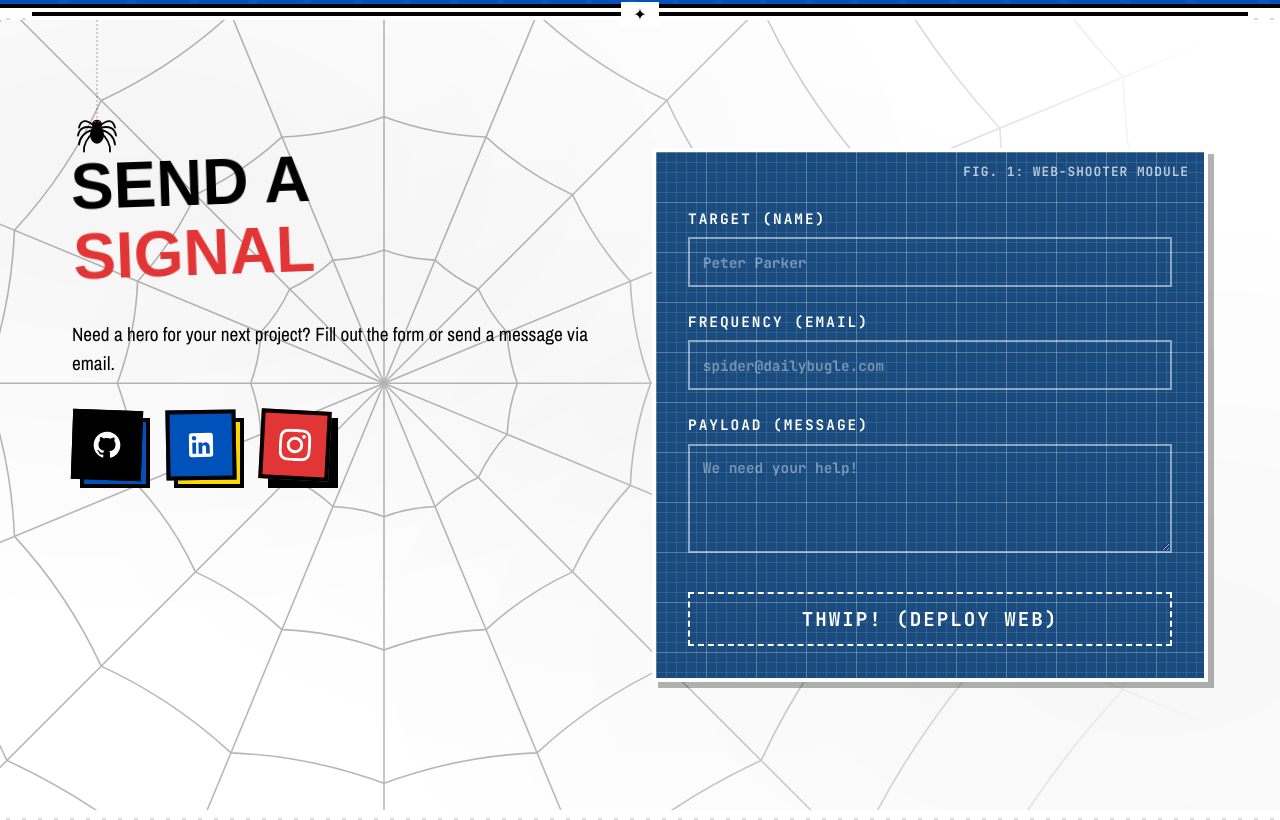
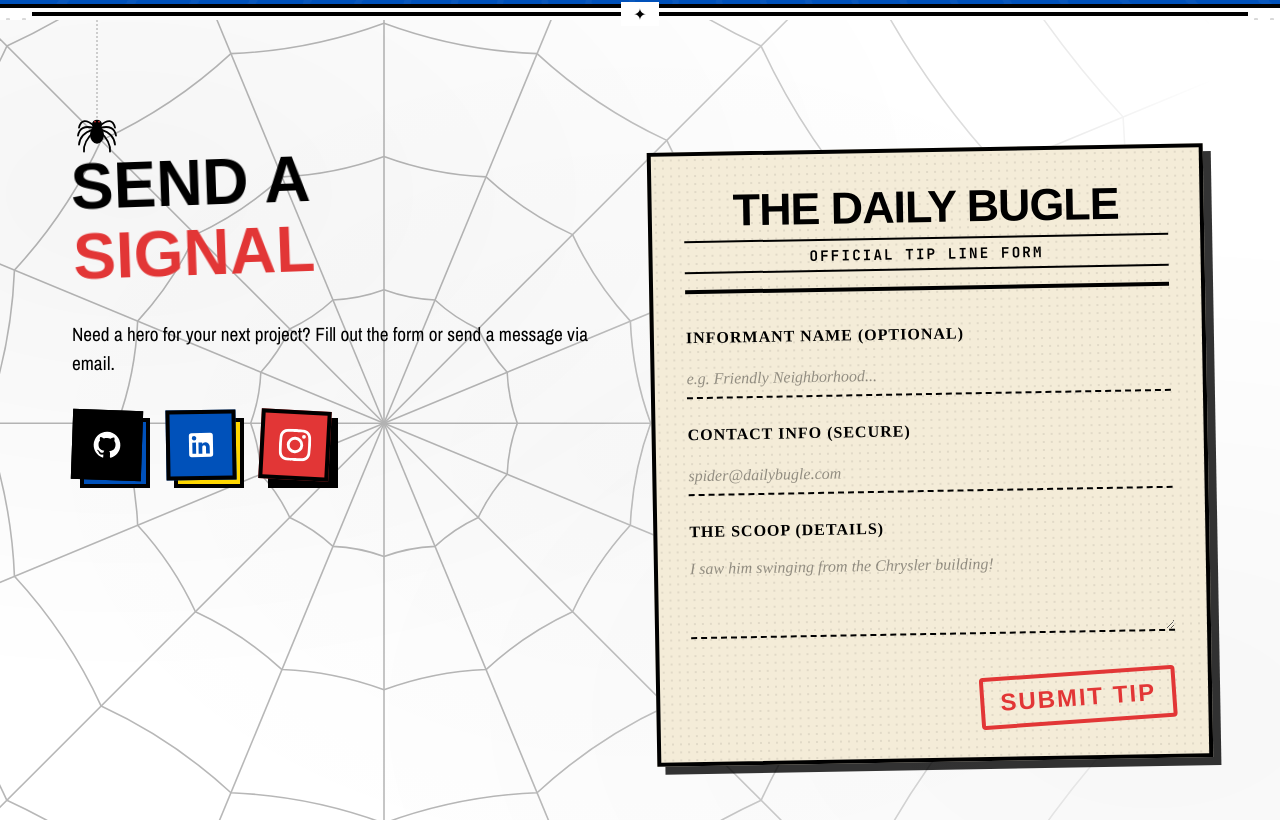
Before and after one commit to Saintfai/portfolio, a Next.js app: page / in a window 1280 px wide. Shown: the part 3540-4360 px from the top of the page. Built offline with nearby package versions, Linux system fonts and the light colour scheme; a web font is replaced by a local one.

Commit message:
Redesign contact form with Daily Bugle theme

```diff
--- a/app/components/ContactSection.tsx
+++ b/app/components/ContactSection.tsx
@@ -130,26 +130,30 @@ export default function ContactSection() {
           <ScrollReveal
             animationClass="scroll-reveal-simple scroll-shadow-reveal"
           >
-            <form onSubmit={handleSubmit} className="blueprint-card">
-              <div className="blueprint-input-group">
-                <label className="blueprint-label" htmlFor="name">Target (Name)</label>
-                <input type="text" id="name" name="name" className="blueprint-input" placeholder="Peter Parker" required />
+            <form onSubmit={handleSubmit} className="bugle-card">
+              <div className="bugle-header">
+                <h3 className="bugle-masthead">The Daily Bugle</h3>
+                <div className="bugle-subhead">OFFICIAL TIP LINE FORM</div>
               </div>
-              <div className="blueprint-input-group">
-                <label className="blueprint-label" htmlFor="email">Frequency (Email)</label>
-                <input type="email" id="email" name="email" className="blueprint-input" placeholder="spider@dailybugle.com" required />
+              <div className="bugle-input-group">
+                <label className="bugle-label" htmlFor="name">Informant Name (Optional)</label>
+                <input type="text" id="name" name="name" className="bugle-input" placeholder="e.g. Friendly Neighborhood..." required />
               </div>
-              <div className="blueprint-input-group">
-                <label className="blueprint-label" htmlFor="message">Payload (Message)</label>
-                <textarea id="message" name="message" className="blueprint-input" rows={4} placeholder="We need your help!" required></textarea>
+              <div className="bugle-input-group">
+                <label className="bugle-label" htmlFor="email">Contact Info (Secure)</label>
+                <input type="email" id="email" name="email" className="bugle-input" placeholder="spider@dailybugle.com" required />
               </div>
-              <div className="submit-btn-container">
+              <div className="bugle-input-group">
+                <label className="bugle-label" htmlFor="message">The Scoop (Details)</label>
+                <textarea id="message" name="message" className="bugle-input" rows={3} placeholder="I saw him swinging from the Chrysler building!" required></textarea>
+              </div>
+              <div className="submit-btn-container text-right">
                 <button
                   type="submit"
-                  className="blueprint-btn"
+                  className="bugle-submit-stamp"
                   disabled={status === "loading"}
                 >
-                  {status === "loading" ? "Deploying..." : "Thwip! (Deploy Web)"}
+                  {status === "loading" ? "STAMPING..." : "SUBMIT TIP"}
                 </button>
               </div>
               {result && (
--- a/app/globals.css
+++ b/app/globals.css
@@ -2894,121 +2894,160 @@ html.splash-seen .splash-overlay { display: none !important; }
 }
 
 /* ============================================
-   BLUEPRINT CARD / SKETCH STYLE (Contact)
+   THE DAILY BUGLE TIP LINE STYLE (Contact)
    ============================================ */
-.blueprint-card {
-  background-color: #1a4b7f; /* Blueprint blue */
-  background-image:
-    linear-gradient(rgba(255, 255, 255, 0.2) 1px, transparent 1px),
-    linear-gradient(90deg, rgba(255, 255, 255, 0.2) 1px, transparent 1px),
-    linear-gradient(rgba(255, 255, 255, 0.1) 1px, transparent 1px),
-    linear-gradient(90deg, rgba(255, 255, 255, 0.1) 1px, transparent 1px);
-  background-size: 50px 50px, 50px 50px, 10px 10px, 10px 10px;
-  border: 4px solid var(--color-pure-white);
+.bugle-card {
+  background-color: #f4ecd8; /* Aged newspaper paper */
+  background-image: radial-gradient(circle at center, rgba(0, 0, 0, 0.08) 1px, transparent 1.5px);
+  background-size: 8px 8px; /* Halftone pattern */
+  border: 4px solid var(--color-pure-black);
   padding: 2rem;
-  color: var(--color-pure-white);
-  font-family: var(--font-mono); /* Technical look */
+  color: var(--color-pure-black);
+  font-family: 'Times New Roman', Times, serif; /* Newspaper font */
   position: relative;
   box-sizing: border-box;
   width: 100%;
   max-width: 100%;
-  box-shadow: 6px 6px 0px rgba(0,0,0,0.3);
+  box-shadow: 8px 8px 0px rgba(0,0,0,0.8);
+  transform: rotate(-1deg); /* Slight paper tilt */
   transition: transform 0.2s ease, box-shadow 0.2s ease;
 }
 
-.blueprint-card:hover {
-  transform: translate(-2px, -2px);
-  box-shadow: 8px 8px 0px rgba(0,0,0,0.4);
-}
-
-.blueprint-card::before {
-  content: "FIG. 1: WEB-SHOOTER MODULE";
-  position: absolute;
-  top: 10px;
-  right: 15px;
-  font-size: 0.8rem;
-  color: rgba(255, 255, 255, 0.7);
-  letter-spacing: 1px;
-}
-
-.blueprint-input-group {
-  margin-top: 1.5rem;
-  margin-bottom: 1rem;
-  position: relative;
-}
-
-.blueprint-label {
-  display: block;
+.bugle-card:hover {
+  transform: translate(-2px, -2px) rotate(-1deg);
+  box-shadow: 10px 10px 0px rgba(0,0,0,1);
+}
+
+.bugle-header {
+  border-bottom: 4px solid var(--color-pure-black);
+  text-align: center;
+  margin-bottom: 2rem;
+  padding-bottom: 1rem;
+}
+
+.bugle-masthead {
+  font-family: var(--font-display);
+  font-size: 2.8rem;
+  text-transform: uppercase;
+  margin: 0;
+  line-height: 1;
+  letter-spacing: -1px;
+}
+
+.bugle-subhead {
+  font-family: var(--font-mono);
   font-size: 0.9rem;
   font-weight: bold;
   text-transform: uppercase;
+  border-top: 2px solid var(--color-pure-black);
+  border-bottom: 2px solid var(--color-pure-black);
+  padding: 4px 0;
+  margin-top: 0.5rem;
+  letter-spacing: 2px;
+}
+
+.bugle-input-group {
+  margin-top: 1.5rem;
+  margin-bottom: 1rem;
+  position: relative;
+}
+
+.bugle-label {
+  display: block;
+  font-size: 1rem;
+  font-weight: bold;
+  text-transform: uppercase;
   margin-bottom: 0.5rem;
-  letter-spacing: 2px;
-  color: var(--color-pure-white);
-}
-
-.blueprint-input {
+  letter-spacing: 1px;
+  color: var(--color-pure-black);
+}
+
+.bugle-input {
   width: 100%;
-  padding: 0.8rem;
+  padding: 0.5rem 0;
   background-color: transparent;
-  border: 2px solid rgba(255, 255, 255, 0.5);
-  color: var(--color-pure-white);
-  font-family: 'Kalam', 'Comic Sans MS', cursive, var(--font-body); /* Handwritten look */
-  font-size: 1.1rem;
+  border: none;
+  border-bottom: 2px dashed var(--color-pure-black);
+  color: var(--color-pure-black);
+  font-family: 'Kalam', 'Comic Sans MS', cursive, var(--font-body); /* Handwritten fill-in */
+  font-size: 1.2rem;
   outline: none;
-  transition: border-color 0.2s ease, background-color 0.2s ease;
+  transition: border-color 0.2s ease;
   box-sizing: border-box;
   max-width: 100%;
 }
 
-.blueprint-input::placeholder {
-  color: rgba(255, 255, 255, 0.4);
-  font-family: var(--font-mono);
-  font-size: 0.9rem;
-}
-
-.blueprint-input:focus {
-  border-color: var(--color-wolverine-yellow);
-  background-color: rgba(255, 255, 255, 0.05);
-}
-
-.blueprint-btn {
-  font-family: var(--font-mono);
-  font-weight: bold;
-  font-size: 1.2rem;
-  padding: 0.75rem 1.5rem;
+.bugle-input::placeholder {
+  color: rgba(0, 0, 0, 0.4);
+  font-family: 'Times New Roman', Times, serif;
+  font-style: italic;
+  font-size: 1rem;
+}
+
+.bugle-input:focus {
+  border-bottom: 2px solid var(--color-spiderman-red);
+}
+
+.bugle-submit-stamp {
+  font-family: var(--font-display);
+  font-weight: 900;
+  font-size: 1.5rem;
+  padding: 0.5rem 1rem;
   cursor: pointer;
-  border: 2px dashed var(--color-pure-white);
+  border: 4px solid var(--color-spiderman-red);
+  border-radius: 4px;
   background-color: transparent;
-  color: var(--color-pure-white);
+  color: var(--color-spiderman-red);
   text-transform: uppercase;
   letter-spacing: 2px;
-  width: 100%;
-  transition: all 0.2s ease;
+  transition: all 0.1s ease;
   position: relative;
   overflow: hidden;
   box-sizing: border-box;
   max-width: 100%;
-}
-
-.blueprint-btn:hover {
+  transform: rotate(-3deg);
+  display: inline-block;
+}
+
+.bugle-submit-stamp:hover {
+  background-color: var(--color-spiderman-red);
+  color: var(--color-pure-white);
+  transform: rotate(-1deg) scale(1.05);
+}
+
+/* Adjustments for Noir Mode */
+:root[data-theme='noir'] .bugle-card {
+  background-color: #2a2a2a; /* Darkened newspaper */
+  background-image: radial-gradient(circle at center, rgba(255, 255, 255, 0.08) 1px, transparent 1.5px);
+  border-color: var(--color-pure-white);
+  color: var(--color-pure-white);
+  box-shadow: 8px 8px 0px rgba(0,0,0,1);
+}
+
+:root[data-theme='noir'] .bugle-header,
+:root[data-theme='noir'] .bugle-subhead {
+  border-color: var(--color-pure-white);
+}
+
+:root[data-theme='noir'] .bugle-label,
+:root[data-theme='noir'] .bugle-input {
+  color: var(--color-pure-white);
+}
+
+:root[data-theme='noir'] .bugle-input {
+  border-bottom-color: var(--color-pure-white);
+}
+
+:root[data-theme='noir'] .bugle-input::placeholder {
+  color: rgba(255, 255, 255, 0.4);
+}
+
+:root[data-theme='noir'] .bugle-submit-stamp {
+  border-color: var(--color-pure-white);
+  color: var(--color-pure-white);
+}
+
+:root[data-theme='noir'] .bugle-submit-stamp:hover {
   background-color: var(--color-pure-white);
-  color: #1a4b7f;
-  border-style: solid;
-}
-
-/* Adjustments for Noir Mode */
-:root[data-theme='noir'] .blueprint-card {
-  background-color: #111; /* Dark blueprint */
-  background-image:
-    linear-gradient(rgba(255, 255, 255, 0.05) 1px, transparent 1px),
-    linear-gradient(90deg, rgba(255, 255, 255, 0.05) 1px, transparent 1px);
-  background-size: 20px 20px, 20px 20px;
-  border-color: var(--noir-accent);
-}
-
-:root[data-theme='noir'] .blueprint-btn:hover {
-  background-color: var(--noir-accent);
   color: var(--color-pure-black);
-  border-color: var(--noir-accent);
-}
+}
```
